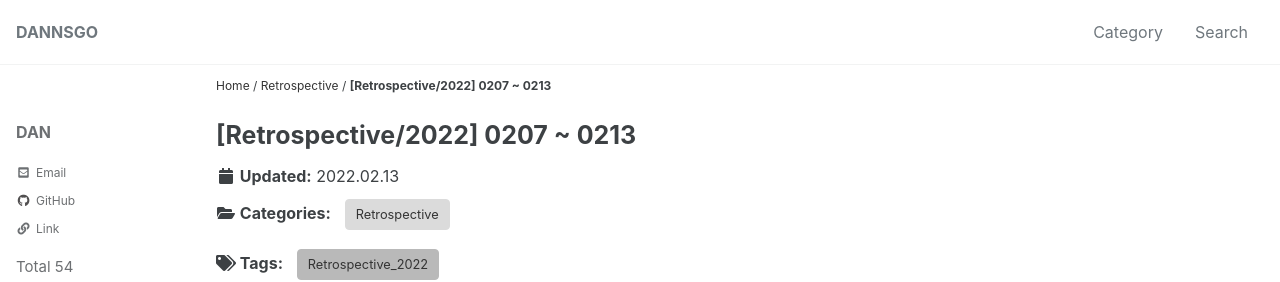
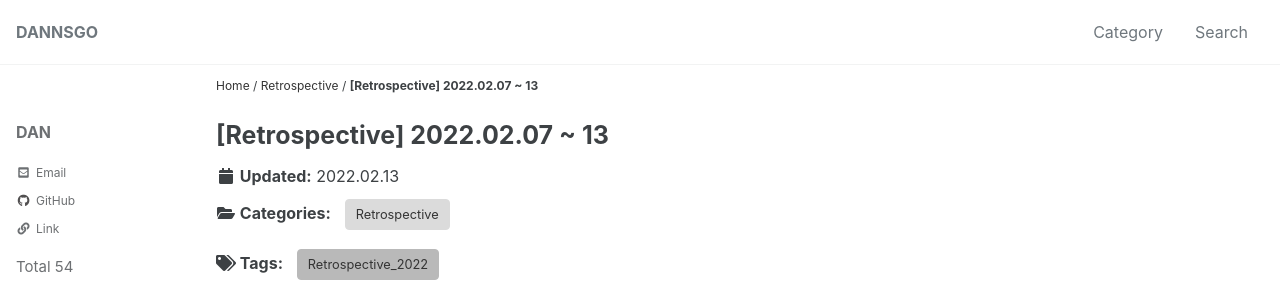
Before and after one commit to znhoon/dannsgo.github.io, a Jekyll site: the page built from _posts/Retrospective/2022-02-13-20220213.md, in a window 1280 px wide and 900 px high. Shown: the top 282 px of the window. Built offline with Jekyll 4.4.1, drawn with Linux system fonts in a browser that asks for light colours; cached includes are drawn as plain includes; some web fonts are replaced.

Commit message:
Update 2022-02-13-20220213.md

```diff
--- a/_posts/Retrospective/2022-02-13-20220213.md
+++ b/_posts/Retrospective/2022-02-13-20220213.md
@@ -1,6 +1,6 @@
 ---
 published: true
-title: "[Retrospective/2022] 0207 ~ 0213"
+title: "[Retrospective] 2022.02.07 ~ 13"
 categories:
  - Retrospective
 tags:
```
